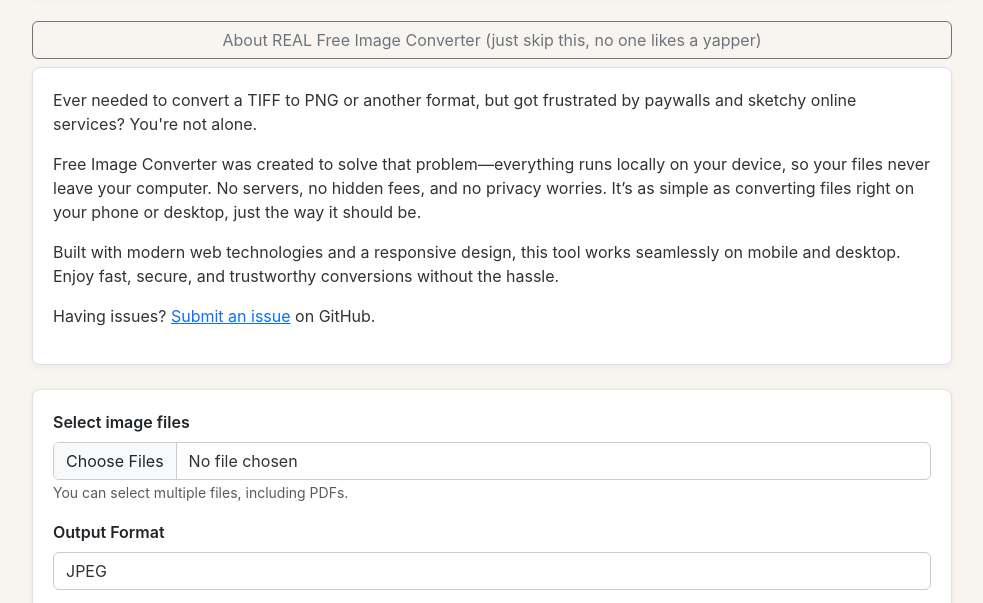
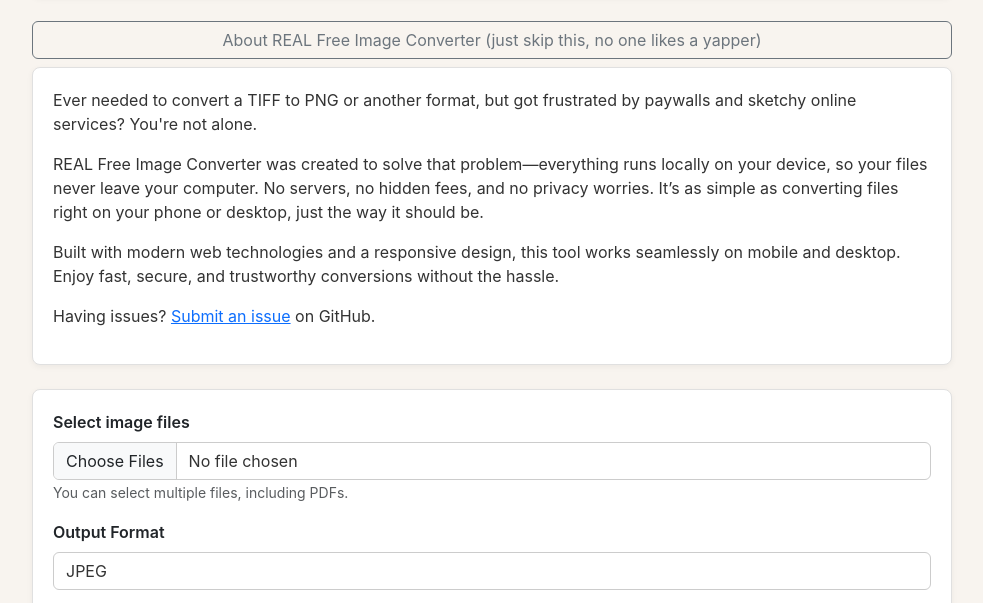
Before and after one commit to StepSisStuck/REAL-free-image-converter, a plain HTML site: page index.html in a window 1280 px wide. Both pictures are taken after a click on the button 640 px from the left and 234 px from the top of the page. Shown: the part 195-798 px from the top of the page, without its empty margins (148-1131 px from the left). Drawn offline with nearby package versions, Linux system fonts and the light colour scheme; a script that the page names is missing.

Commit message:
Update index.html

```diff
--- a/index.html
+++ b/index.html
@@ -32,7 +32,7 @@
       <div class="collapse mt-2" id="aboutCollapse">
         <div class="card card-body">
           <p>Ever needed to convert a TIFF to PNG or another format, but got frustrated by paywalls and sketchy online services? You're not alone.</p>
-          <p>Free Image Converter was created to solve that problem—everything runs locally on your device, so your files never leave your computer. No servers, no hidden fees, and no privacy worries. It’s as simple as converting files right on your phone or desktop, just the way it should be.</p>
+          <p>REAL Free Image Converter was created to solve that problem—everything runs locally on your device, so your files never leave your computer. No servers, no hidden fees, and no privacy worries. It’s as simple as converting files right on your phone or desktop, just the way it should be.</p>
           <p>Built with modern web technologies and a responsive design, this tool works seamlessly on mobile and desktop. Enjoy fast, secure, and trustworthy conversions without the hassle.</p>
           <p>Having issues? <a href="https://github.com/StepSisStuck/free-image-converter/issues" target="_blank">Submit an issue</a> on GitHub.</p>
         </div>
```
